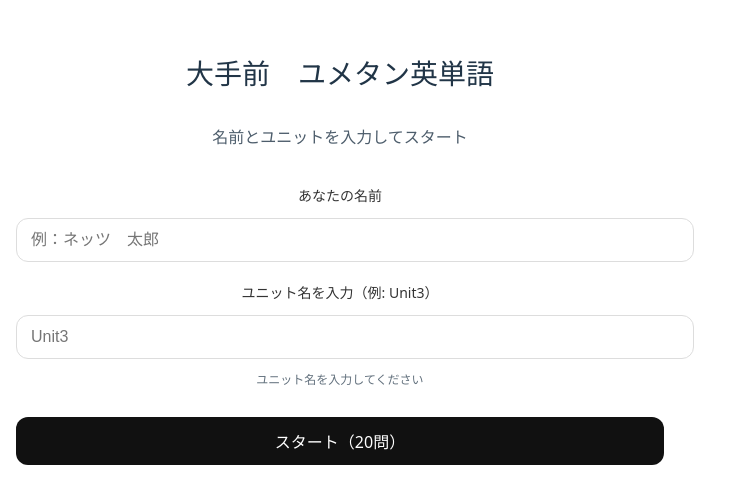
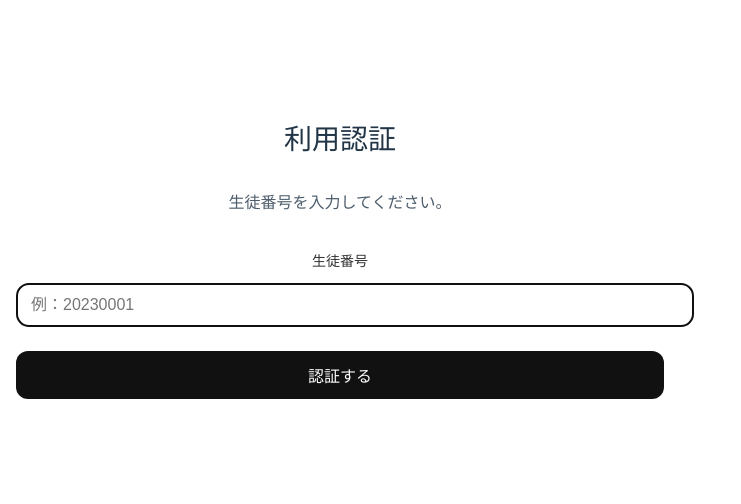
Before and after one commit to kohiramotonetz-create/ohtemae-tango, a React (Vite) app: page / in a window 1280 px wide. Shown: the part 148-652 px from the top of the page, without its empty margins (0-741 px from the left). Built offline with nearby package versions, Linux system fonts and the light colour scheme.

Commit message:
修正１８

```diff
--- a/src/App.jsx
+++ b/src/App.jsx
@@ -1,6 +1,8 @@
 // App.jsx
 import React, { useEffect, useMemo, useRef, useState } from "react";
 import wordsCsv from "./words.csv?raw"; // CSV: A=No. / B=英単語 / C=日本語 / D=Unit
+// ★ 認証用：生徒番号CSV（B列の2行目以降）
+import studentsNumbersCsv from "./students.number.csv?raw";
 
 // ========= 設定 =========
 const QUESTION_COUNT = 20;
@@ -80,6 +82,11 @@ function sampleUnique(arr, k) {
 
 // ========= メインコンポーネント =========
 function App() {
+  // ★ 認証関連 state
+  const [authIds, setAuthIds] = useState(new Set());
+  const [studentNumber, setStudentNumber] = useState("");
+  const [authLoaded, setAuthLoaded] = useState(false);
+
   // 送信UI
   const [sending, setSending] = useState(false);
   const [progress, setProgress] = useState(0);
@@ -93,7 +100,8 @@ function App() {
   const [allItems, setAllItems] = useState([]);
   const [items, setItems] = useState([]);
   const [answers, setAnswers] = useState([]);
-  const [step, setStep] = useState("start"); // start | quiz | result
+  // ★ 初期ステップを「auth」に変更
+  const [step, setStep] = useState("auth"); // auth | start | quiz | result
   const [qIndex, setQIndex] = useState(0);
 
   // 入力欄
@@ -103,6 +111,23 @@ function App() {
   const [totalLeft, setTotalLeft] = useState(TOTAL_TIME_SEC_DEFAULT);
   const totalTimerRef = useRef(null);
   const totalPausedRef = useRef(false); // ★全体タイマー一時停止フラグ
+
+  // ★ 生徒番号CSVの読み込み（B列の2行目以降を有効IDに）
+  useEffect(() => {
+    try {
+      const rows = parseCsvRaw(studentsNumbersCsv);
+      // 2行目以降のB列（index=1）
+      const ids = new Set(
+        rows.slice(1).map(r => String(r[1] ?? "").trim()).filter(Boolean)
+      );
+      setAuthIds(ids);
+    } catch (e) {
+      console.error("students.number.csv の読み込み/解析に失敗:", e);
+      setAuthIds(new Set()); // 全NG
+    } finally {
+      setAuthLoaded(true);
+    }
+  }, []);
 
   // CSV読み込み（No./英単語/日本語/Unit）
   useEffect(() => {
@@ -240,10 +265,49 @@ function App() {
     });
   }
 
+  // ★ 認証チェック
+  function tryAuth() {
+    const id = String(studentNumber).trim();
+    if (!id) return;
+    if (authIds.has(id)) {
+      setStep("start"); // 認証成功 → 元のスタート画面へ
+    } else {
+      alert("利用ライセンスがありません。");
+      // そのまま認証画面に留まる
+    }
+  }
+
   // ---- 画面描画 ----
   let content = null;
 
-  if (step === "start") {
+  // ★ 認証画面（最初に表示）
+  if (step === "auth") {
+    content = (
+      <div style={wrapStyle}>
+        <h1 style={{ fontSize: 28, marginBottom: 8 }}>利用認証</h1>
+        <p style={{ opacity: 0.8, marginBottom: 16 }}>生徒番号を入力してください。</p>
+
+        {!authLoaded ? (
+          <div style={{ fontSize: 16, opacity: 0.8 }}>読み込み中…</div>
+        ) : (
+          <>
+            <label style={labelStyle}>生徒番号</label>
+            <input
+              style={inputStyle}
+              placeholder="例：20230001"
+              value={studentNumber}
+              onChange={(e) => setStudentNumber(e.target.value)}
+              onKeyDown={(e) => { if (e.key === "Enter") tryAuth(); }}
+              autoFocus
+            />
+            <button style={primaryBtnStyle} onClick={tryAuth}>
+              認証する
+            </button>
+          </>
+        )}
+      </div>
+    );
+  } else if (step === "start") {
     content = (
       <div style={wrapStyle}>
         <h1 style={{ fontSize: 28, marginBottom: 8 }}>大手前　ユメタン英単語</h1>
```
Also changed, not shown: src/students.number.csv (added).
